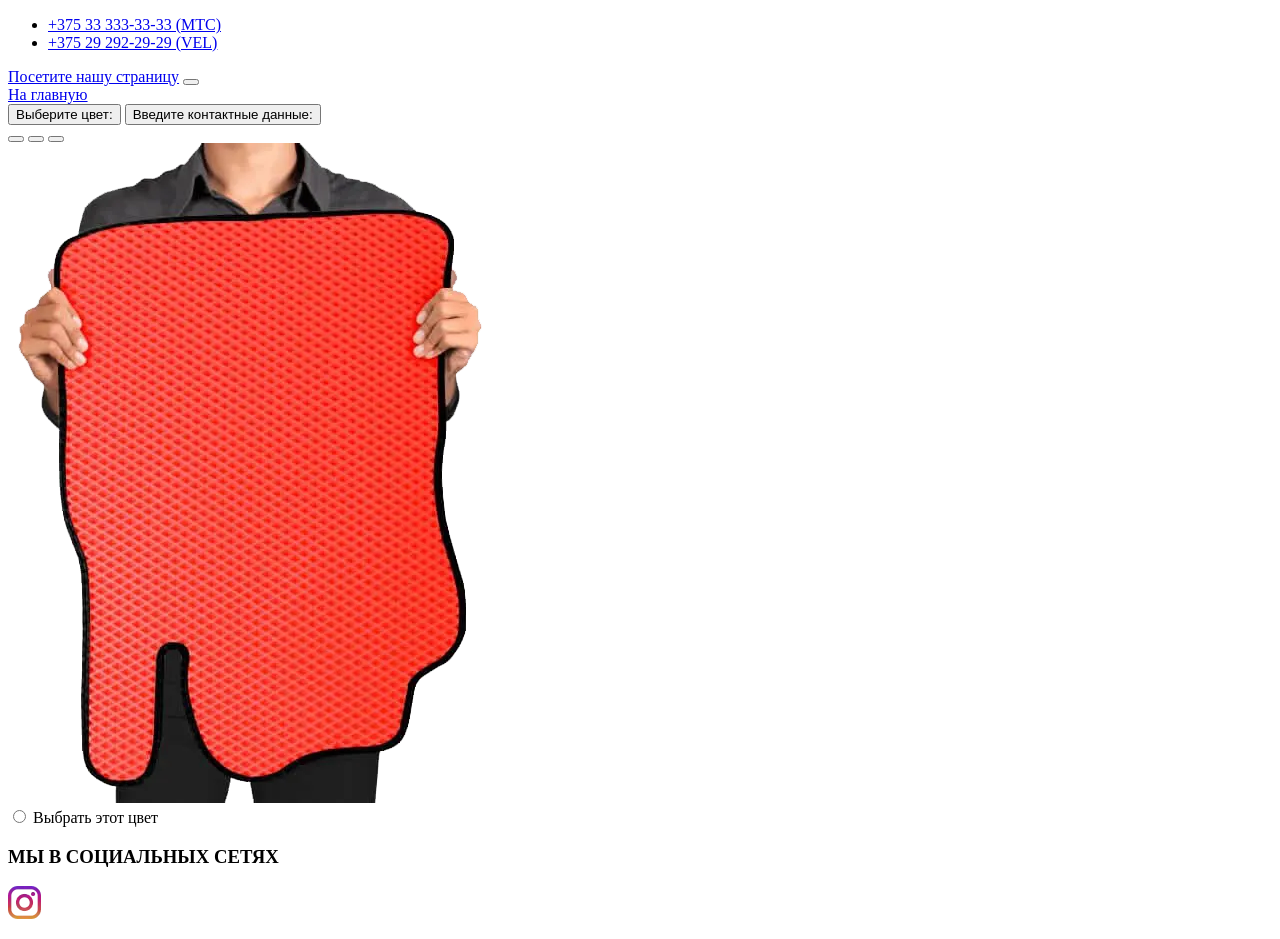
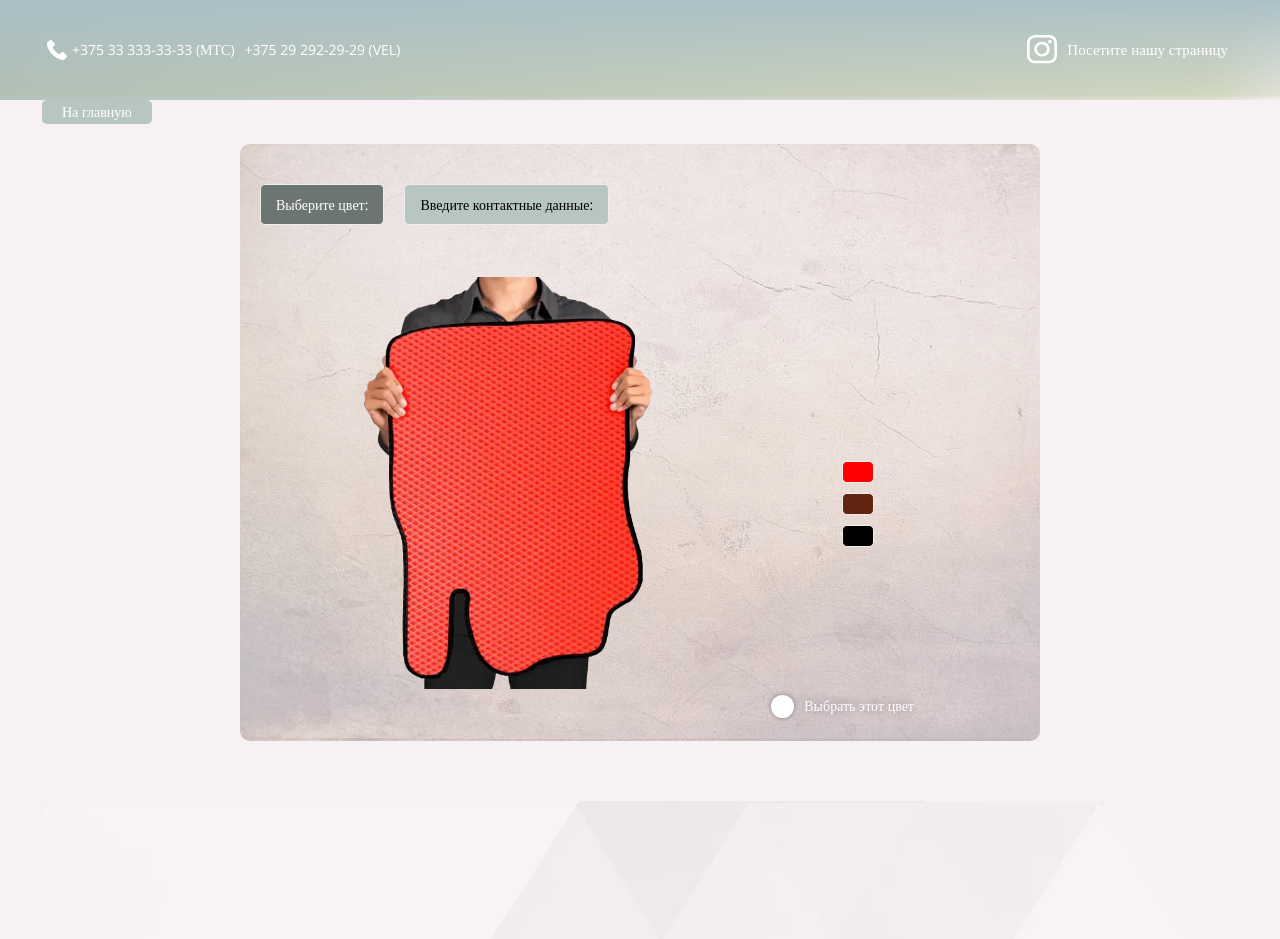
Before and after one commit to Rand-Al/evarugs, a plain HTML site: page form-page.html in a window 1280 px wide. Shown: the top 939 px of the page. Drawn offline with nearby package versions, Linux system fonts and the light colour scheme.

Commit message:
Update form-page.html

```diff
--- a/form-page.html
+++ b/form-page.html
@@ -4,6 +4,8 @@
 <head>
 	<meta charset="UTF-8">
 	<meta http-equiv="X-UA-Compatible" content="IE=edge">
+	<link rel="stylesheet" href="css/style.min.css?_v=20220220152149">
+	<link rel="shortcut icon" href="favicon.ico">
 	<meta name="viewport" content="width=device-width, initial-scale=1.0">
 	<title>Форма заявки</title>
 </head>
```
